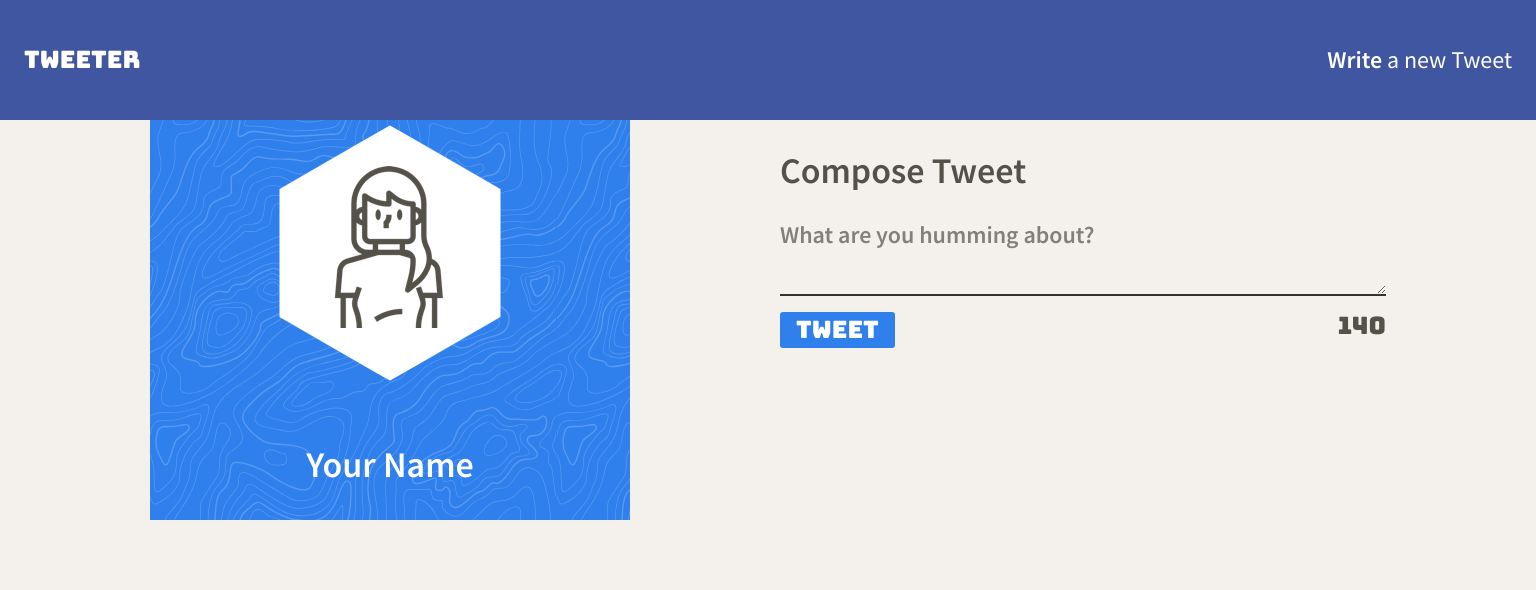
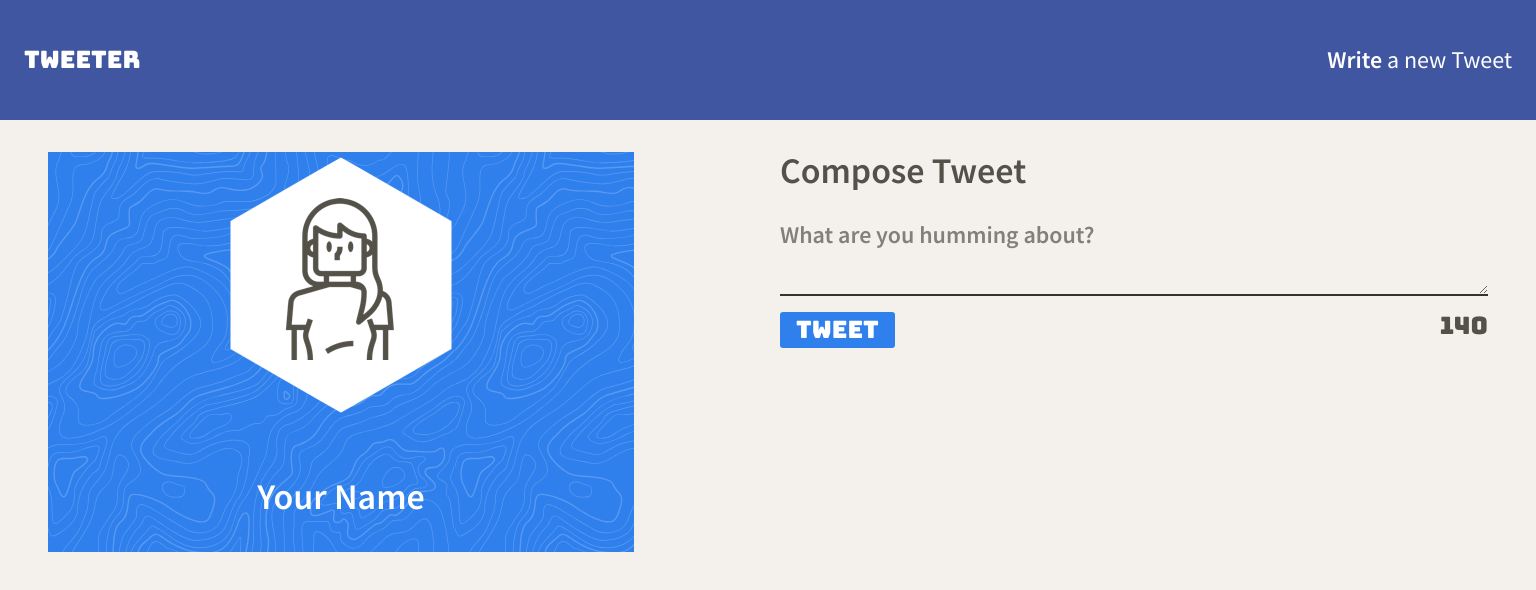
Before and after one commit to ScottGrun/tweeter, a website: page public/index.html in a window 1536 px wide. Drawn offline with nearby package versions, Linux system fonts and the light colour scheme; no server answers; files whose address does not match are found by name.

Commit message:
Responsive down to mobile implemented

```diff
--- a/public/styles/layout.css
+++ b/public/styles/layout.css
@@ -20,9 +20,9 @@ html {
  */
 
 body {
-  padding-top: 120px;
   color: #545149;
   background-color: #f4f1ec;
+  padding: 0;
   font-size: 24px;
   font-family: 'Source Sans Pro', sans-serif;
 }
@@ -37,11 +37,23 @@ body {
 }
 
 
+@media (min-width: 360px) {
 
+
+}
 
 
 /* Large devices (desktops, 992px and up) */
 @media (min-width: 1024px) {
+
+  body{
+    padding-top: 120px;
+  }
+
+  #navbar{
+    background-color: #4056A1;
+  }
+
   #wrapper {
     margin: 0 24px;
     display: grid;
@@ -53,14 +65,21 @@ body {
     width: 100%;
   }
 
-  header {
-    grid-column: 2 / span 4;
+  #main-header {
+    margin-top: 2rem;
+    grid-column: 1 / span 5;
   }
 
   main{
-    grid-column: 7 / span 5;
+    grid-column: 7 / span 6;
   }
 
 
+}
 
+@media (min-width: 1440px) {
+  #wrapper {
+    max-width: 1440px;
+    margin: 0 auto;
+  }
 }
--- a/public/styles/nav.css
+++ b/public/styles/nav.css
@@ -2,7 +2,6 @@
 #navbar{
   width: 100%;
   height: 120px;
-  background-color: #4056A1;
   color: white;
   padding: 1.5rem;
   display: flex;
```
Also changed, not shown: public/index.html (+3 -10 lines).
